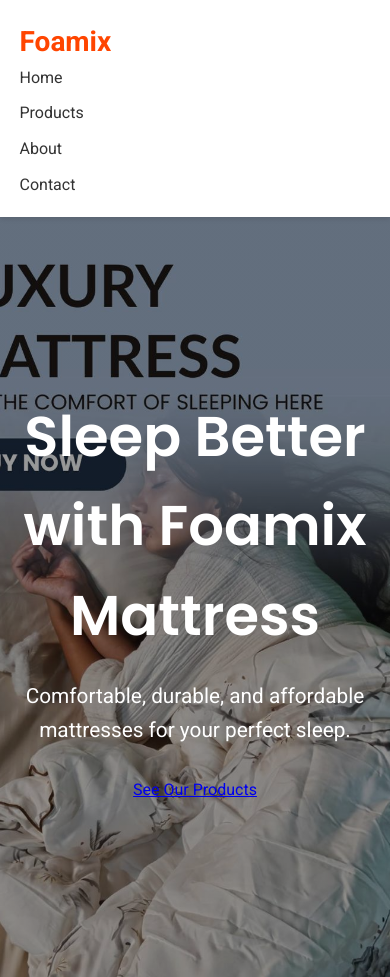
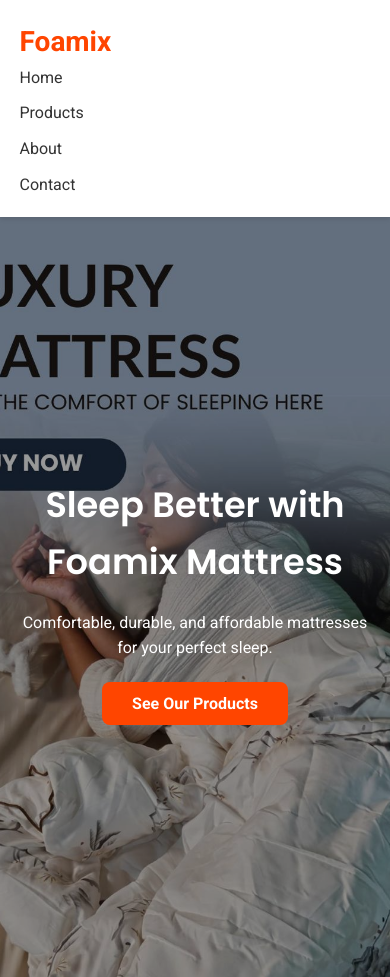
Before and after one commit to JyotiRaghav-tech/foamix, a plain HTML site: page index.html in a window 390 px wide. Shown: the top 977 px of the page. Drawn offline with Linux system fonts and the light colour scheme.

Commit message:
Redesigned Home page: professional look with hero overlay and WhatsApp ordering

```diff
--- a/index.html
+++ b/index.html
@@ -29,10 +29,12 @@
 
   <!-- Hero Section -->
   <section class="hero">
-    <div class="container hero-content">
-      <h1>Sleep Better with Foamix Mattress</h1>
-      <p>Comfortable, durable, and affordable mattresses for your perfect sleep.</p>
-      <a href="#products" class="btn">See Our Products</a>
+    <div class="hero-overlay">
+      <div class="container hero-content">
+        <h1>Sleep Better with Foamix Mattress</h1>
+        <p>Comfortable, durable, and affordable mattresses for your perfect sleep.</p>
+        <a href="#products" class="btn">See Our Products</a>
+      </div>
     </div>
   </section>
 
--- a/style.css
+++ b/style.css
@@ -26,6 +26,9 @@ header {
   position: sticky;
   top: 0;
   z-index: 100;
+  display: flex;
+  align-items: center;
+  justify-content: space-between;
 }
 
 header .logo {
@@ -53,13 +56,19 @@ header nav ul li a:hover {
 
 /* Hero Section */
 .hero {
-  background: linear-gradient(rgba(0, 0, 0, 0.4), rgba(0, 0, 0, 0.4)), url('images/hero.jpg') center/cover no-repeat;
+  position: relative;
   height: 90vh;
+  background: url('images/hero.jpg') center/cover no-repeat;
+}
+
+.hero-overlay {
+  background: rgba(0, 0, 0, 0.4);
+  height: 100%;
   display: flex;
   align-items: center;
   justify-content: center;
+  text-align: center;
   color: #fff;
-  text-align: center;
 }
 
 .hero h1 {
@@ -71,6 +80,20 @@ header nav ul li a:hover {
 .hero p {
   font-size: 1.3rem;
   margin-bottom: 30px;
+}
+
+.hero .btn {
+  background: #FF4500;
+  color: #fff;
+  padding: 12px 30px;
+  text-decoration: none;
+  font-weight: 600;
+  border-radius: 8px;
+  transition: background 0.3s;
+}
+
+.hero .btn:hover {
+  background: #e03e00;
 }
 
 /* Featured Products */
@@ -99,21 +122,24 @@ header nav ul li a:hover {
   flex: 1 1 calc(33% - 20px);
   box-shadow: 0 2px 8px rgba(0, 0, 0, 0.1);
   text-align: center;
+  transition: transform 0.3s;
+}
+
+.product-card:hover {
+  transform: translateY(-5px);
 }
 
 .product-card img {
   width: 100%;
   height: 250px;
-  /* keep same height */
   object-fit: cover;
-  /* maintains aspect ratio */
   border-radius: 10px;
   margin-bottom: 15px;
 }
 
 .product-card h3 {
   font-size: 1.2rem;
-  font-weight: 600;
+  margin-bottom: 15px;
 }
 
 .whatsapp-btn {
@@ -197,4 +223,12 @@ footer .social-icons a {
     flex-direction: column;
     gap: 10px;
   }
+
+  .hero h1 {
+    font-size: 2.2rem;
+  }
+
+  .hero p {
+    font-size: 1rem;
+  }
 }
```
